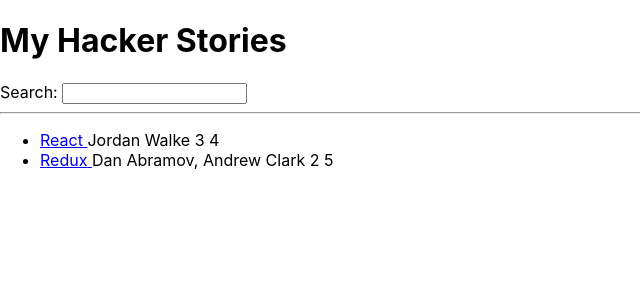
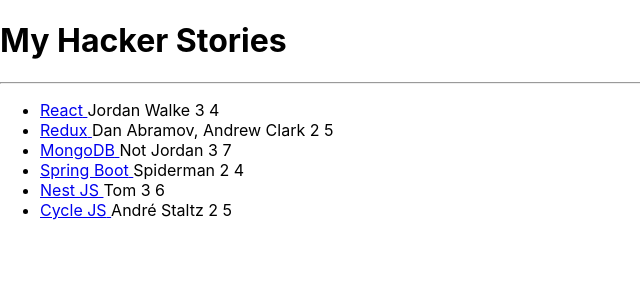
Before and after one commit to WiSmKo/hacker-stories, a React (Create React App) app: page / in a window 1280 px wide. Shown: the top 300 px of the page, without its empty margins (0-640 px from the left). Built offline with nearby package versions, Linux system fonts and the light colour scheme.

Commit message:
add search component

```diff
--- a/src/App.js
+++ b/src/App.js
@@ -18,6 +18,38 @@
     points: 5,
     objectID: 1,
   },
+  {
+    title: 'MongoDB',
+    url: 'https://www.mongodb.com/',
+    author: 'Not Jordan',
+    num_comments: 3,
+    points: 7,
+    objectID: 2,
+  },
+  {
+    title: 'Spring Boot',
+    url: 'https://spring.io/projects/spring-boot',
+    author: 'Spiderman',
+    num_comments: 2,
+    points: 4,
+    objectID: 3,
+  },
+  {
+    title: 'Nest JS',
+    url: 'https://nestjs.com/',
+    author: 'Tom',
+    num_comments: 3,
+    points: 6,
+    objectID: 4,
+  },
+  {
+    title: 'Cycle JS',
+    url: 'https://cycle.js.org/',
+    author: 'André Staltz',
+    num_comments: 2,
+    points: 5,
+    objectID: 5,
+  },
 ];
 
 
@@ -27,13 +59,19 @@
     <div>
       <h1>My Hacker Stories</h1>
 
-      <label htmlFor='search'>Search: </label>
-      <input id='search' type='text' />
+      <Search />
 
       <hr />
 
-      <ul>
-        {list.map(function(item) {
+      <List />
+    </div>
+  );
+}
+
+function List(){
+  return (
+    <ul>
+      {list.map(function(item) {
           return (
             <li key={item.objectID}>
               <span>
@@ -43,12 +81,17 @@
               <span> {item.num_comments} </span>
               <span> {item.points} </span>
             </li>
-          )
+          );
         })}
-      </ul>
-
-    </div>
+    </ul>
   );
 }
 
+function Search(){
+  <div>
+    <label htmlFor='search'>Search: </label>
+    <input id='search' type='text' />
+  </div>
+}
+
 export default App;
```
